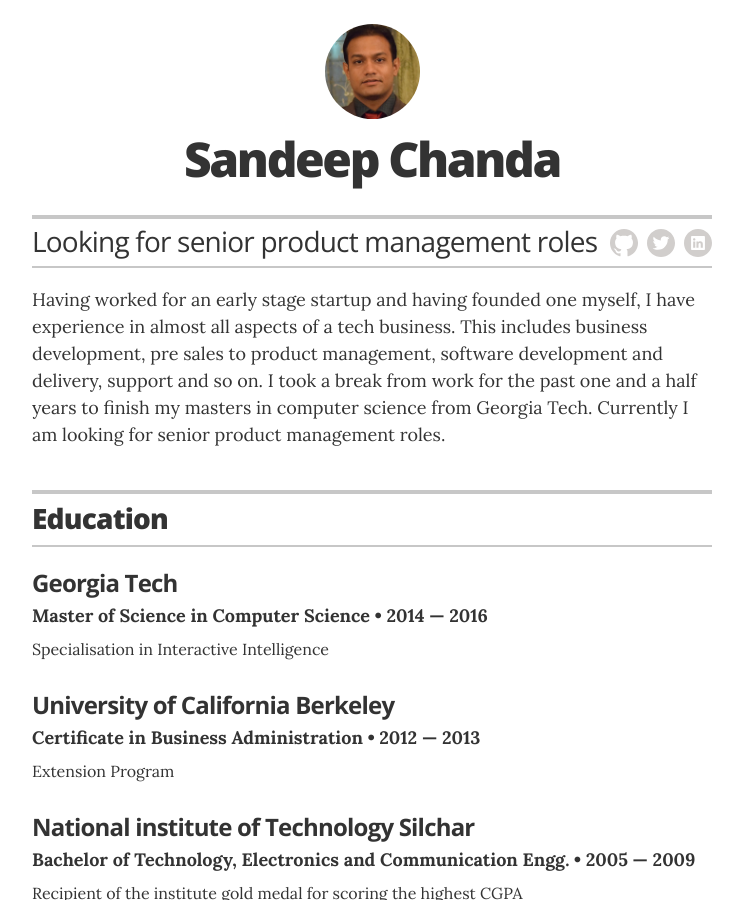
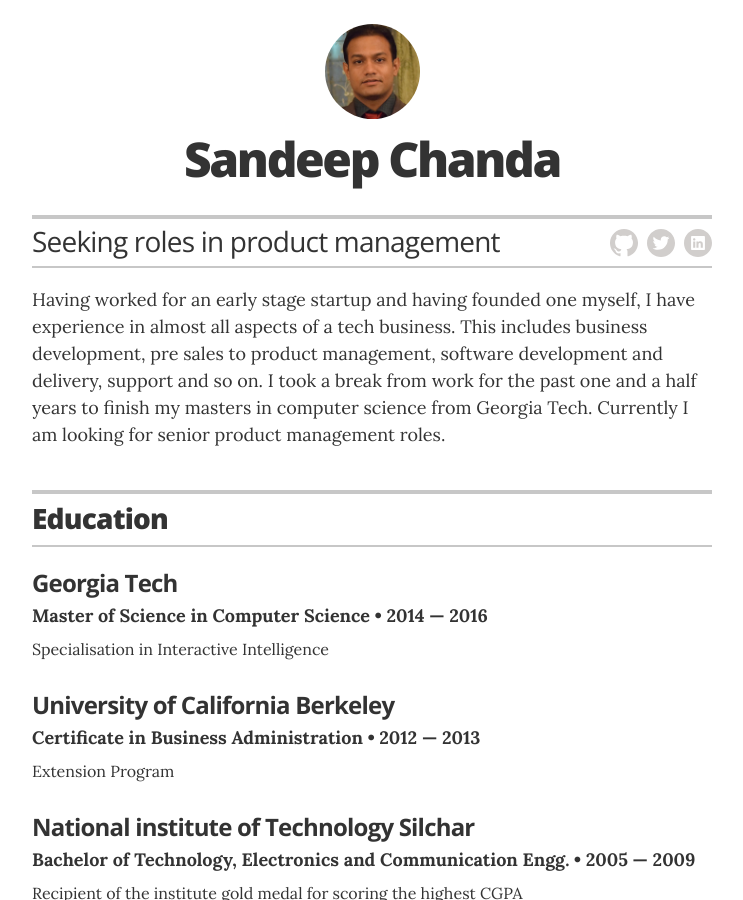
Before and after one commit to CapedCrusader/resume, a Jekyll site: the page built from index.html, in a window 1280 px wide and 900 px high. Shown: the whole window, without its empty margins (268-1011 px from the left). Built offline with Jekyll 4.4.1, drawn with Linux system fonts in a browser that asks for light colours.

Commit message:
Updating job status

```diff
--- a/_config.yml
+++ b/_config.yml
@@ -11,7 +11,7 @@ sass:
 # Resume settings
 resume_avatar:                  "true"
 resume_name:                    "Sandeep Chanda"
-resume_title:                   "Looking for senior product management roles"
+resume_title:                   "Seeking roles in product management"
 resume_contact_email:
   "sandp.chanda@gmail.com"
 
```
